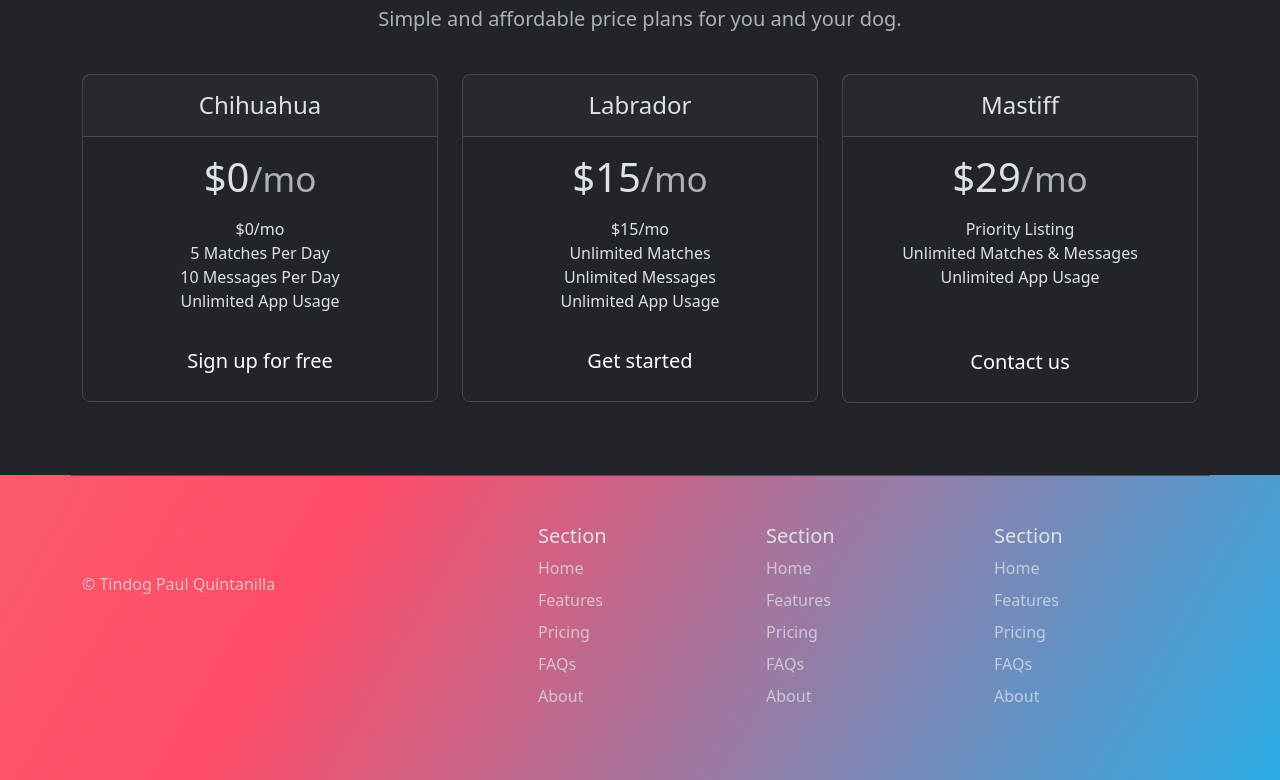
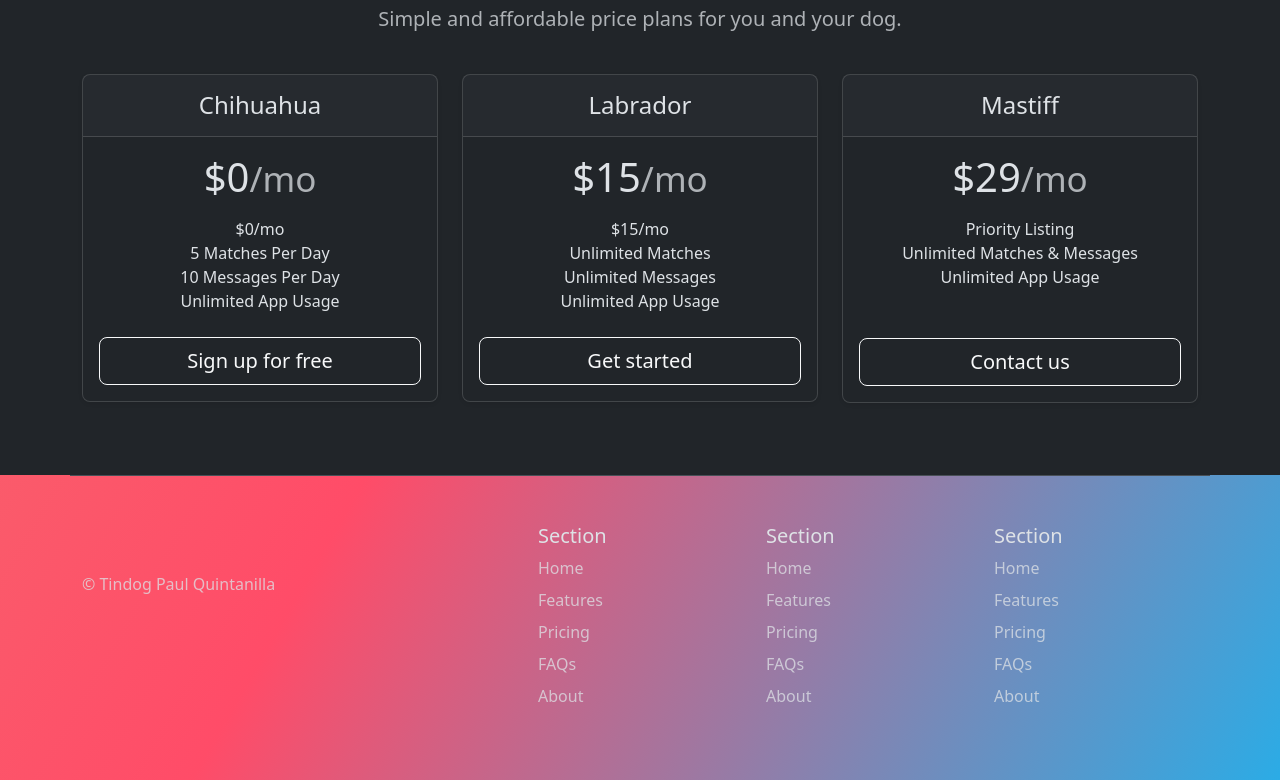
Before and after one commit to Paulq02/Tinder_Dog, a plain HTML site: page index.html in a window 1280 px wide. Shown: the part 1745-2525 px from the top of the page. Drawn offline with nearby package versions, Linux system fonts and the light colour scheme.

Commit message:
Add files via upload

```diff
--- a/index.html
+++ b/index.html
@@ -135,7 +135,7 @@
                 <li>10 Messages Per Day</li>
                 <li>Unlimited App Usage</li>
               </ul>
-              <button type="button" class="w-100 btn btn-lg btn-dark">Sign up for free</button>
+              <button type="button" class="w-100 btn btn-lg btn-outline-light btn-dark">Sign up for free</button>
             </div>
           </div>
         </div>
@@ -152,7 +152,7 @@
                 <li>Unlimited Messages</li>
                 <li>Unlimited App Usage</li>
               </ul>
-              <button type="button" class="w-100 btn btn-lg btn-dark">Get started</button>
+              <button type="button" class="w-100 btn btn-lg btn-outline-light btn-dark">Get started</button>
             </div>
           </div>
         </div>
@@ -169,7 +169,7 @@
                 <li>Unlimited App Usage</li>
                 <li class="space"></li>
               </ul>
-              <button type="button" class="w-100 btn btn-lg btn-dark">Contact us</button>
+              <button type="button" class="w-100 btn btn-lg btn-outline-light btn-dark">Contact us</button>
             </div>
           </div>
         </div>
```
